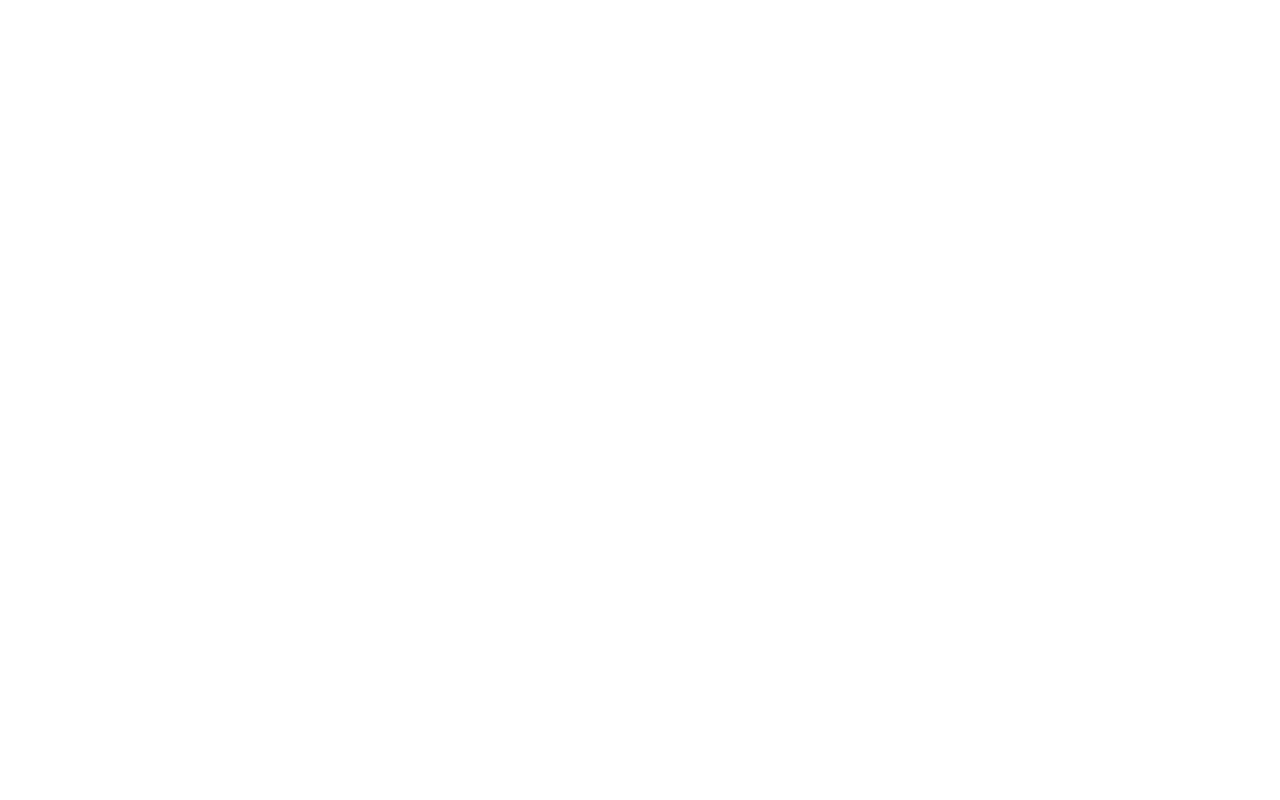
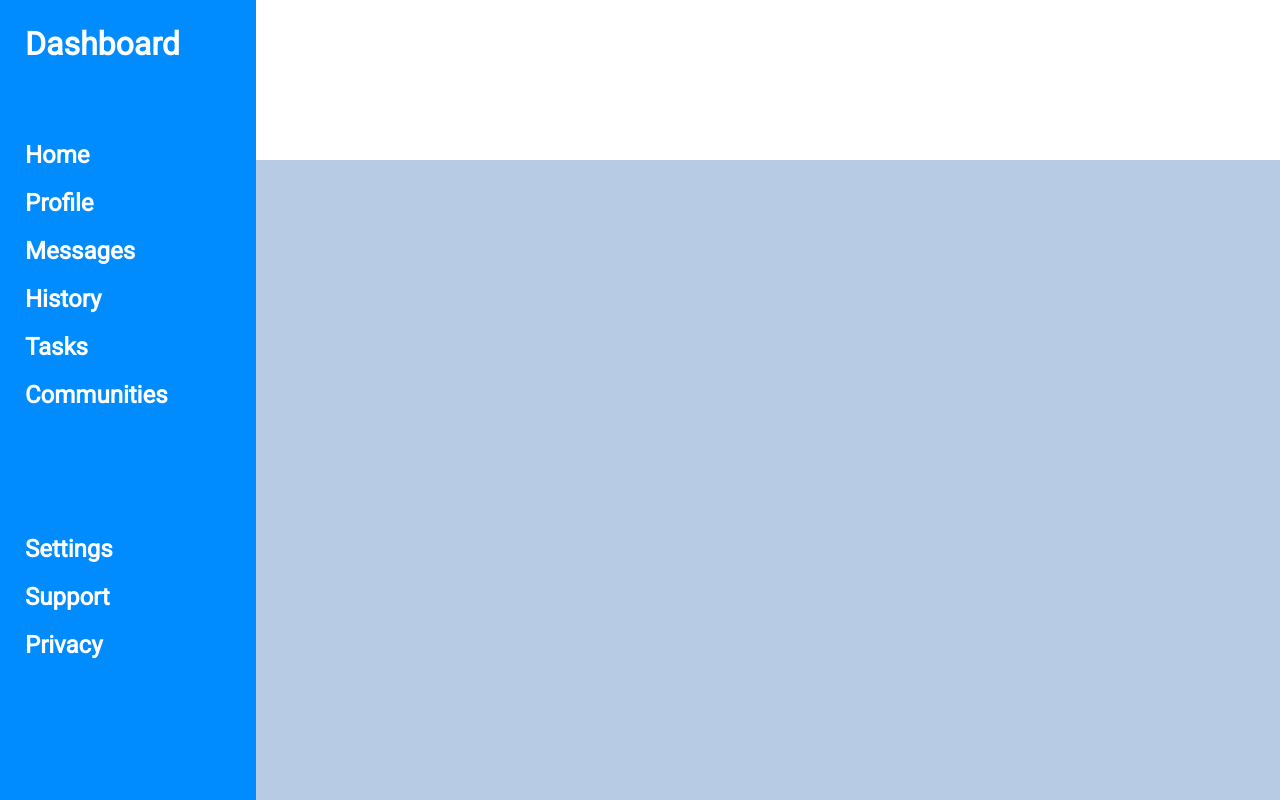
Before and after one commit to jyu-1/admin-dash, a plain HTML site: page index.html in a window 1280 px wide. Drawn offline with Linux system fonts and the light colour scheme.

Commit message:
finish nav bar

```diff
--- a/index.html
+++ b/index.html
@@ -1,5 +1,6 @@
 <!DOCTYPE html>
 <html lang="en">
+
 <head>
     <meta charset="UTF-8">
     <meta http-equiv="X-UA-Compatible" content="IE=edge">
@@ -7,7 +8,33 @@
     <title>Chef's Academy - Dashboard</title>
     <link rel="stylesheet" href="style.css">
 </head>
+
 <body>
 
+    <div class="sidebar">
+        <div class="logo">Dashboard</div>
+        <ul>
+            <a href="#"><li>Home</li></a>
+            <a href="#"><li>Profile</li></a>
+            <a href="#"><li>Messages</li></a>
+            <a href="#"><li>History</li></a>
+            <a href="#"><li>Tasks</li></a>
+            <a href="#"><li>Communities</li></a>
+        </ul>
+        <ul class="settings">
+            <a href="#"><li>Settings</li></a>
+            <a href="#"><li>Support</li></a>
+            <a href="#"><li>Privacy</li></a>
+        </ul>
+    </div>
+
+    <div class="header">
+
+    </div>
+
+    <div class="main">
+
+    </div>
 </body>
+
 </html>
--- a/style.css
+++ b/style.css
@@ -1,4 +1,62 @@
+@import url('https://fonts.googleapis.com/css2?family=Roboto&display=swap');
+
 * {
     margin: 0;
     padding: 0;
 }
+
+body {
+    display: grid;
+    grid-template-columns: clamp(200px, 20%, 300px) 6fr;
+    grid-template-rows: clamp(100px, 20%, 200px) 6fr;
+    height: 100vh;
+    font-family: 'Roboto', sans-serif;
+}
+
+.sidebar {
+    background-color: rgb(0, 140, 255);
+    grid-column: 1 / 2;
+    grid-row: 1 / 3;
+    display: grid;
+    grid-template-rows: 1fr 1fr 1fr 1fr 1fr;
+    padding: 25px;
+}
+
+.logo{
+    color: white;
+    font-weight: bold;
+    font-size: 2rem;
+}
+
+.sidebar ul{
+    color: white;
+    font-weight: bold;
+    font-size: 1.5rem;
+    list-style-type: none;
+}
+
+.sidebar li{
+    padding-top: 10px;
+    padding-bottom: 10px;
+}
+
+.settings{
+    grid-row: 4/5;
+}
+
+.header {
+    background-color: white;
+    grid-column: 2 / 3;
+    grid-row: 1 / 2;
+}
+
+.main {
+    background-color: rgb(183, 204, 228);
+    grid-column: 2 / 3;
+    grid-row: 2 / 3;
+}
+
+a{
+    text-decoration: none;
+    color: white;
+}
```
